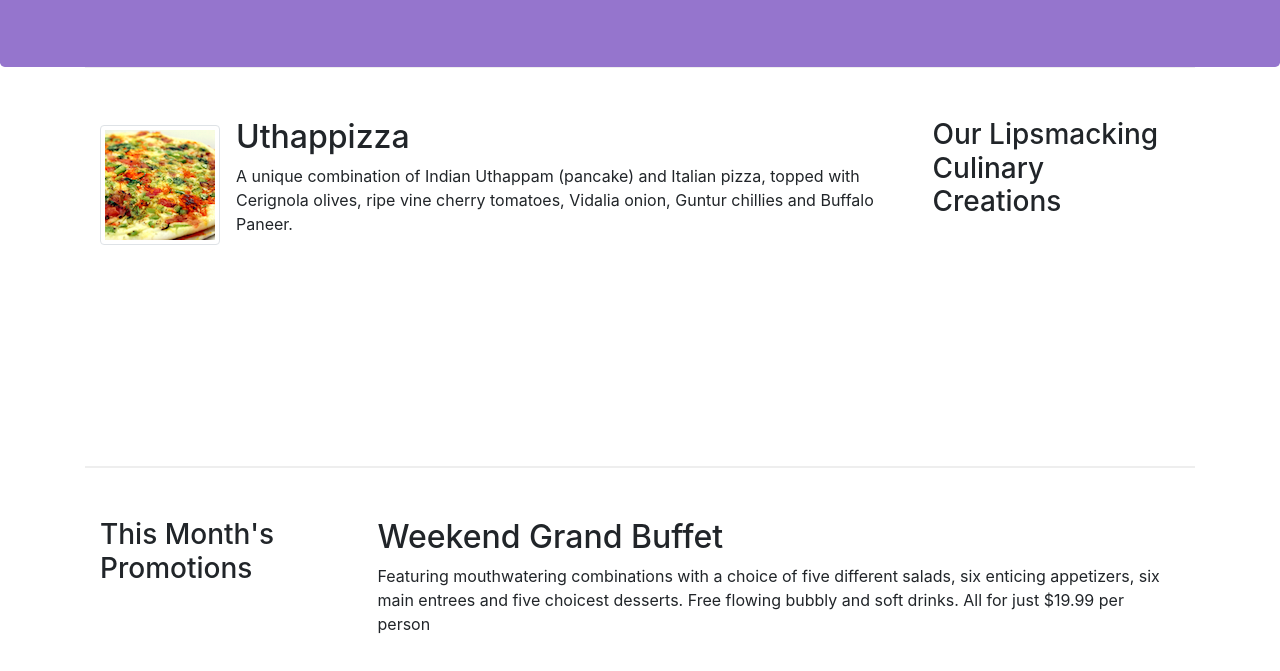
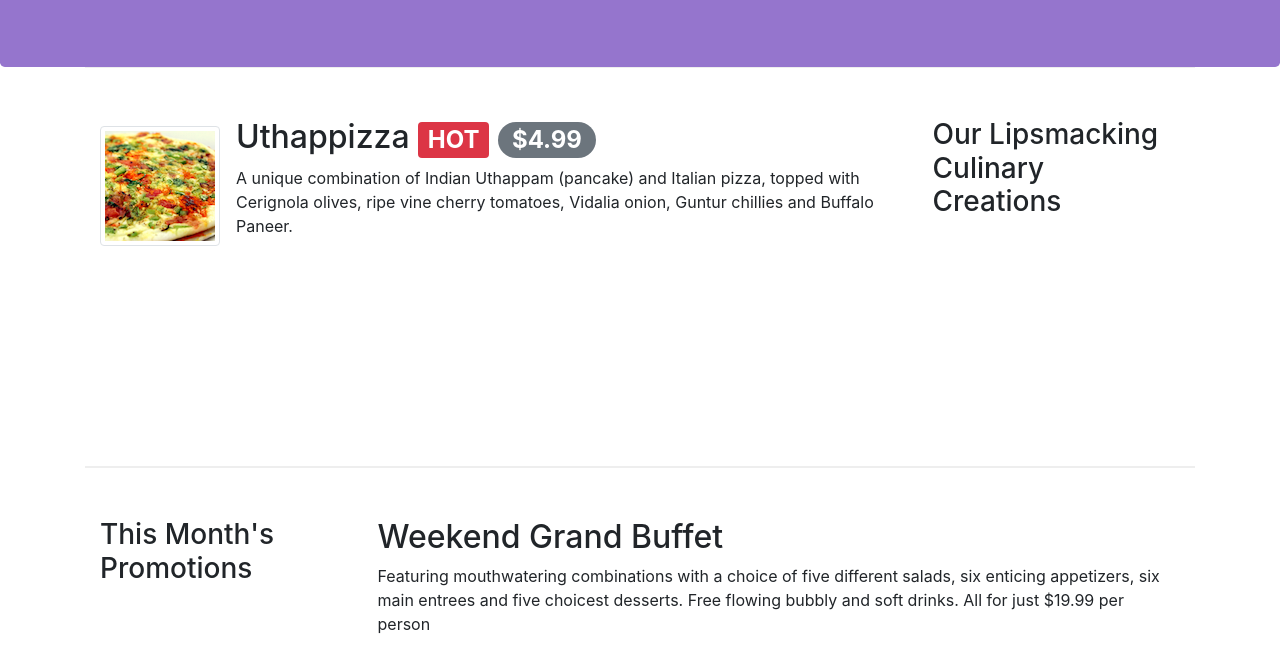
Before and after one commit to nehakhan30901/coursera-bootstrap4, a website: page index.html in a window 1280 px wide. Shown: the part 267-938 px from the top of the page. Drawn offline with nearby package versions, Linux system fonts and the light colour scheme.

Commit message:
Alerting users

```diff
--- a/index.html
+++ b/index.html
@@ -70,7 +70,10 @@
                     <img class="d-flex mr-3 img-thumbnail align-self-center"
                     src="img/uthappizza.png" alt="Uthappizza">
                     <div class="media-body">
-                        <h2>Uthappizza</h2>
+                        <h2>Uthappizza
+                            <span class="badge badge-danger">HOT</span>
+                            <span class="badge badge-pill badge-secondary">$4.99</span>
+                        </h2>
                         <p>A unique combination of Indian Uthappam (pancake) and Italian pizza, topped with Cerignola olives, ripe vine cherry tomatoes, Vidalia onion, Guntur chillies and Buffalo Paneer.</p>
                     </div>
                 </div>
```
